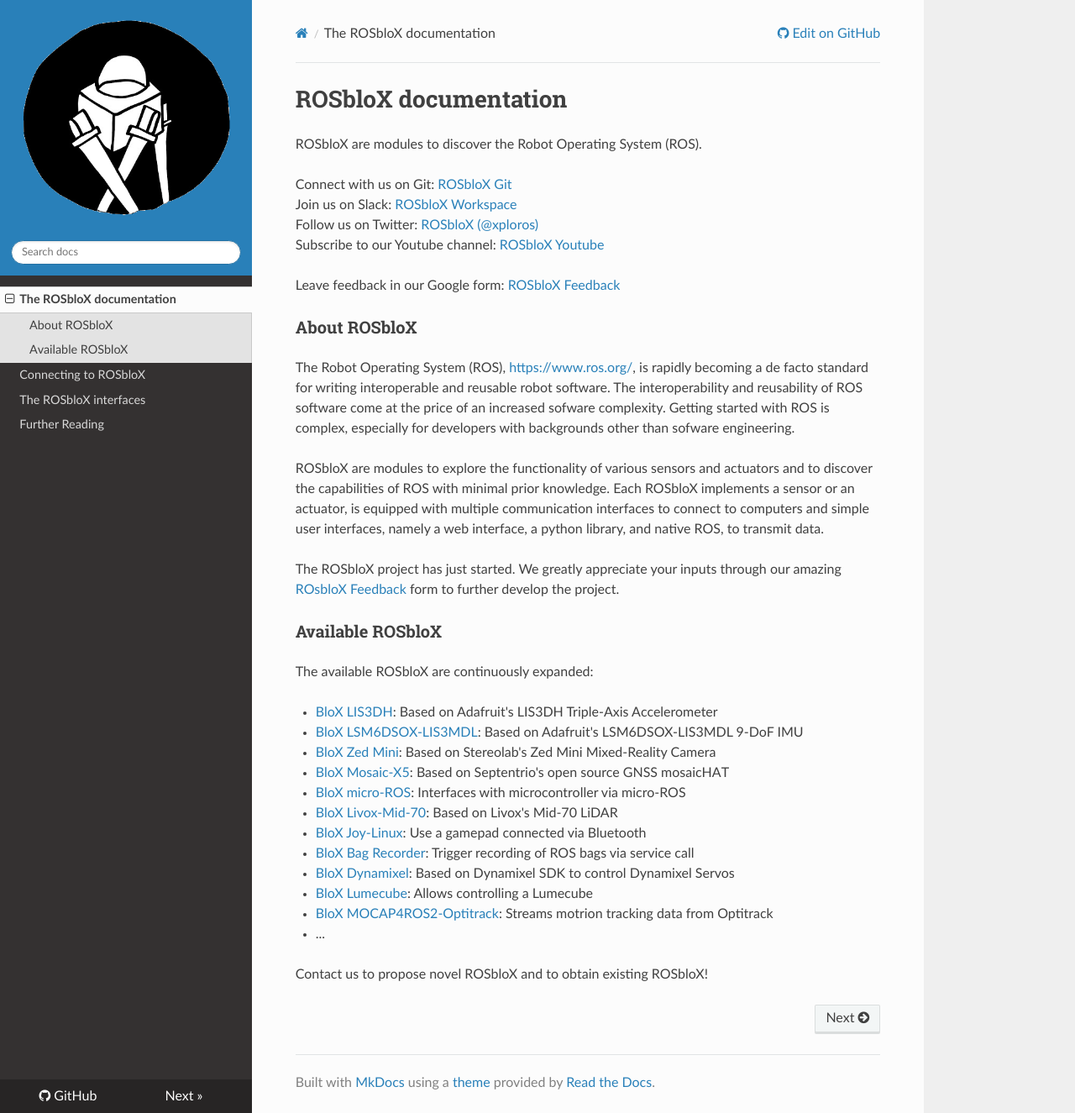
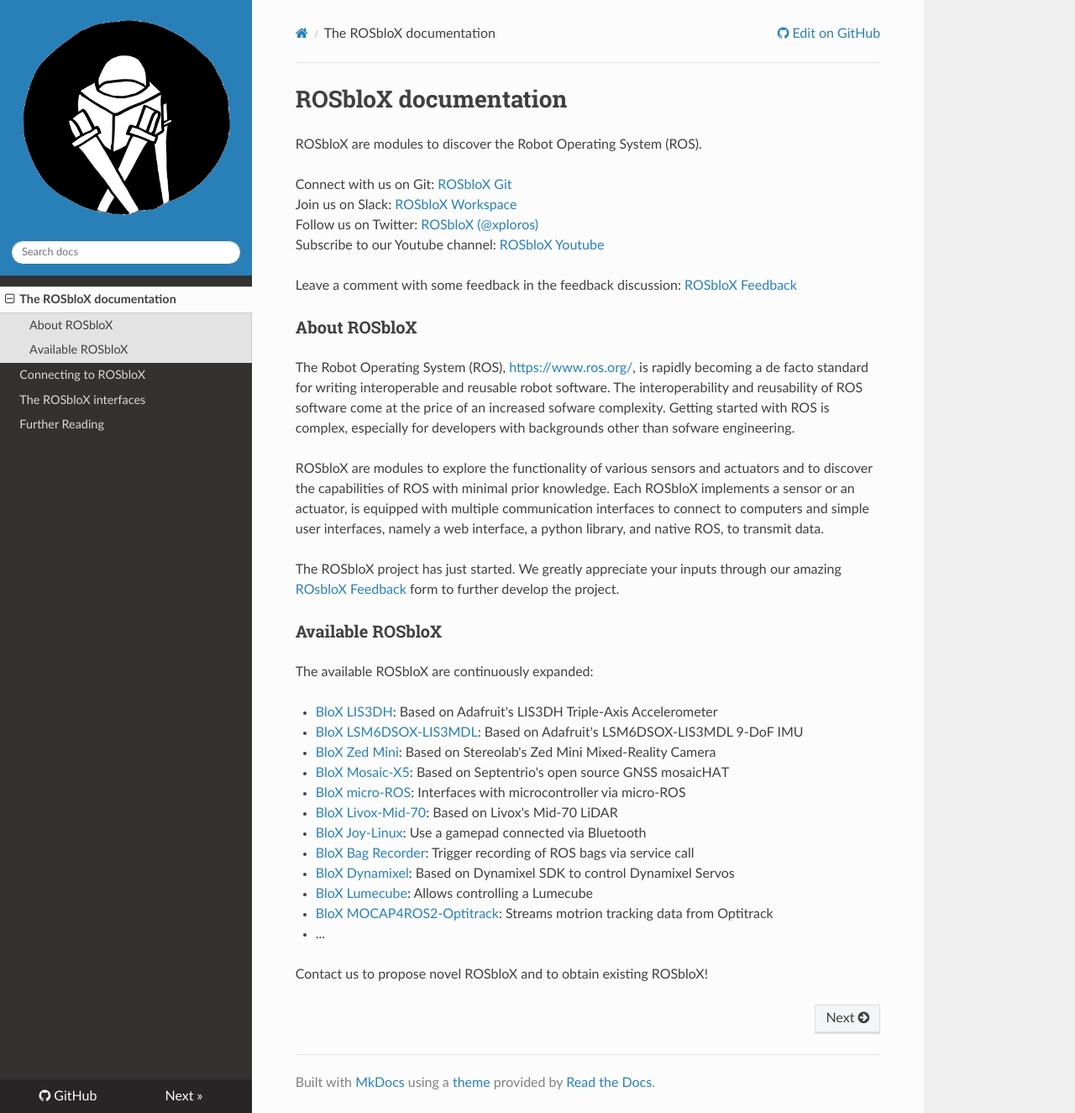
Before and after one commit to rosblox/rosblox.github.io, an MkDocs documentation site: the page built from docs/index.md, in a window 1280 px wide and 1325 px high. Shown: the whole window at 84% size. Built offline with MkDocs 1.6.1, drawn with Linux system fonts in a browser that asks for light colours; nearby versions of some CDN libraries.

Commit message:
Update index.md

```diff
--- a/docs/index.md
+++ b/docs/index.md
@@ -8,7 +8,7 @@
 Subscribe to our Youtube channel: [ROSbloX Youtube](https://www.youtube.com/channel/UC8t8kygP_QODOw7MCxGZJVg)
 
 
-Leave feedback in our Google form: [ROSbloX Feedback](https://forms.gle/vUeeocDE7jSQKdCc7)
+Leave a comment with some feedback in the feedback discussion: [ROSbloX Feedback]([https://forms.gle/vUeeocDE7jSQKdCc7](https://github.com/orgs/rosblox/discussions/2))
 
 ### About ROSbloX
 
```
